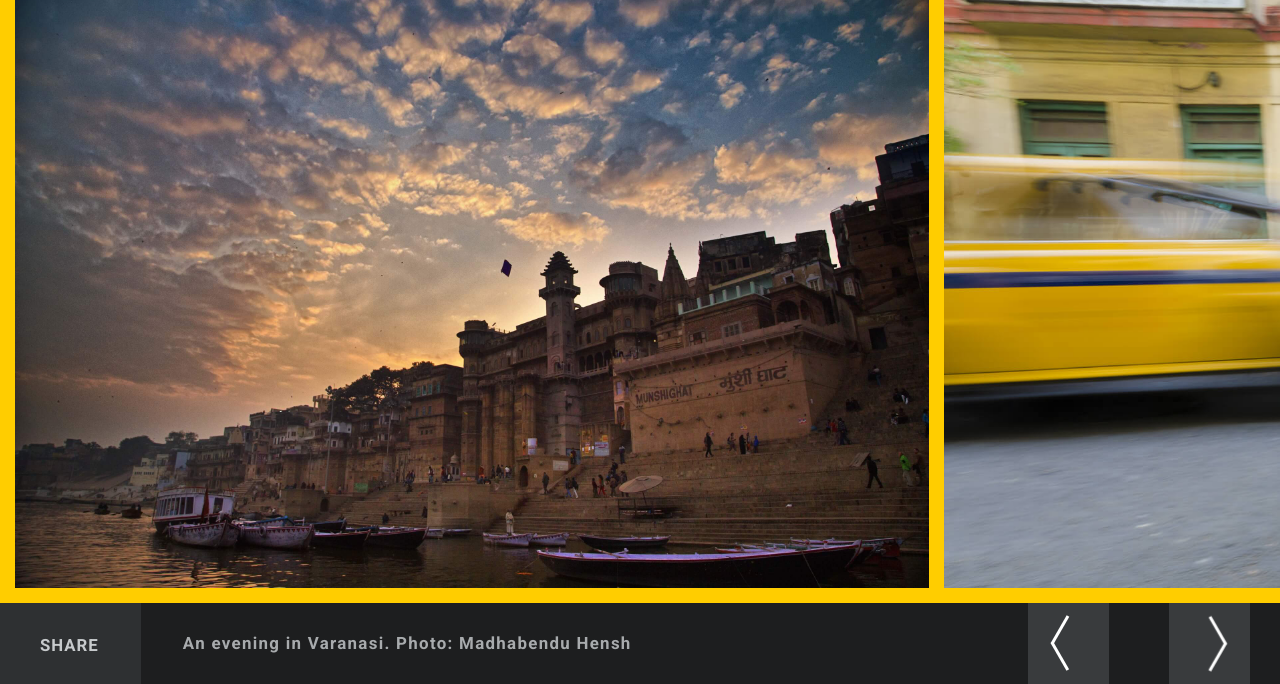
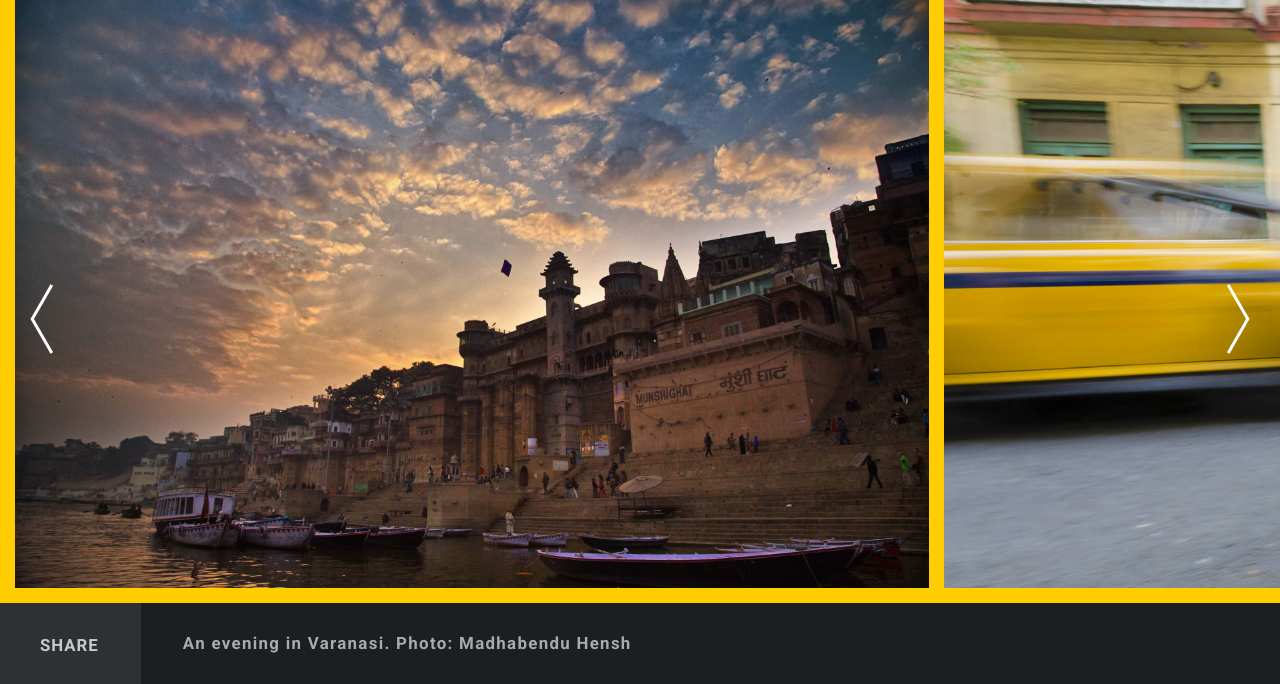
Before and after one commit to PixelBlenders/natgeo-traveller, a plain HTML site: page photostory/index.html in a window 1280 px wide. Shown: the part 116-800 px from the top of the page. Drawn offline with Linux system fonts and the light colour scheme.

Commit message:
Changed the nav button position.

```diff
--- a/photostory/css/custom.css
+++ b/photostory/css/custom.css
@@ -699,7 +699,7 @@ input[type="search"] { /* reset normalize */
 .color-3 { background: #cc6055; }
 
 .nav-circlepop a {
-	margin: 0 30px;
+	margin: 300px;
 	width: 81px;
 	height: 81px;
 }
@@ -721,11 +721,13 @@ input[type="search"] { /* reset normalize */
 }
 
 .nav-circlepop .icon-wrap {
-	position: relative;
-	display: block;
-	margin: 10% 0 0 10%;
-	width: 80%;
-	height: 80%;
+	position: fixed;
+
+	margin-top: 300px;
+	width: 10%;
+	height: 10%;
+	z-index: 9999;
+
 }
 
 .nav-circlepop a.next .icon-wrap {
--- a/photostory/index.html
+++ b/photostory/index.html
@@ -132,9 +132,22 @@
 		</nav></div></header>
 
                                             <div class="fullscreen-gallery hided">
+
                                                 <div class="photostory_wrapper" >
+                                                <nav class="nav-circlepop" style="height:0px;">
+					<a class="prev btn_prev fs_slider_prev" href="javascript:void(0)">
+						<span class="icon-wrap" style="left:0;"></span>
+					</a>
+					<a class="next btn_next fs_slider_next" href="javascript:void(0)">
+						<span class="icon-wrap" style="left:90%"></span>
+					</a>
+				</nav>
+
                                                     <div class="photostory_list_wrapper">
+
+
                                                         <ul class="photostory_list">
+
                                                             <li data-count="1" data-title="An evening in Varanasi. Photo: Madhabendu Hensh" class="slide1">
                                                                 <div class="slide_wrapper">
 
@@ -202,14 +215,7 @@
                                                         <span class="fs_descr"></span>
                                                     </div>
                                                     <div class="fs_controls_append photostory_panel">
-                                                    <nav class="nav-circlepop">
-					<a class="prev btn_prev fs_slider_prev" href="javascript:void(0)">
-						<span class="icon-wrap"></span>
-					</a>
-					<a class="next btn_next fs_slider_next" href="javascript:void(0)">
-						<span class="icon-wrap"></span>
-					</a>
-				</nav>
+
 
 
                                                     </div>
```
